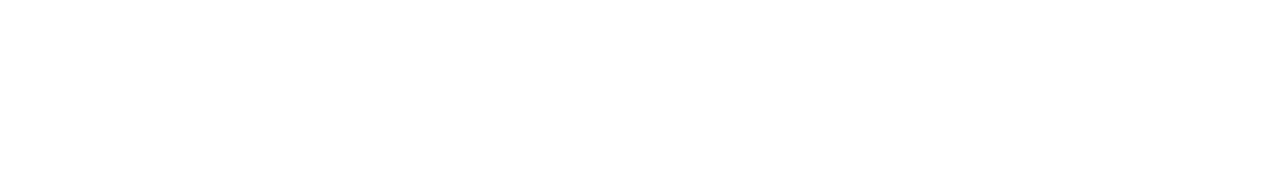
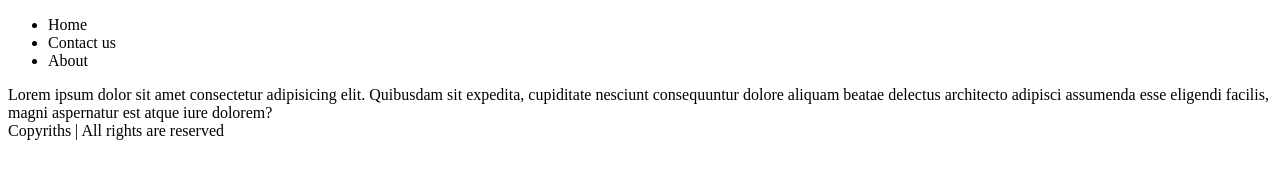
Before and after one commit to KamranAli812921/Learning_Web_Development, a plain HTML site: page Web Development/HTML/05_HTML.html in a window 1280 px wide. Drawn offline with Linux system fonts and the light colour scheme.

Commit message:
Learning more about symantic tage

```diff
--- a/Web Development/HTML/05_HTML.html
+++ b/Web Development/HTML/05_HTML.html
@@ -6,6 +6,21 @@
     <title>Sumantic Tages</title>
 </head>
 <body>
+    <header>
+        <nav>
+            <ul>
+                <li>Home</li>
+                <li>Contact us</li>
+                <li>About</li>
+            </ul>
+        </nav>
+    </header>
+    <main>
 
+        Lorem ipsum dolor sit amet consectetur adipisicing elit. Quibusdam sit expedita, cupiditate nesciunt consequuntur dolore aliquam beatae delectus architecto adipisci assumenda esse eligendi facilis, magni aspernatur est atque iure dolorem?
+    </main>
+    <footer>
+        Copyriths | All rights are reserved
+    </footer>
 </body>
 </html>
```
